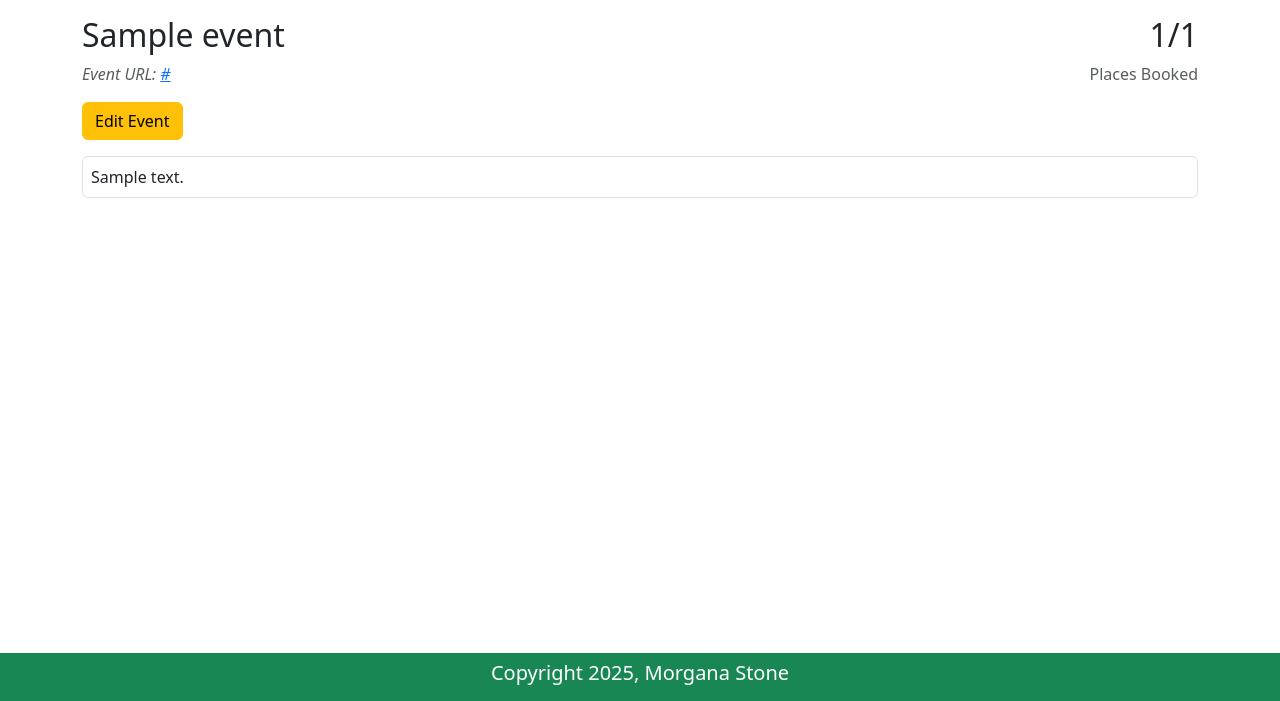
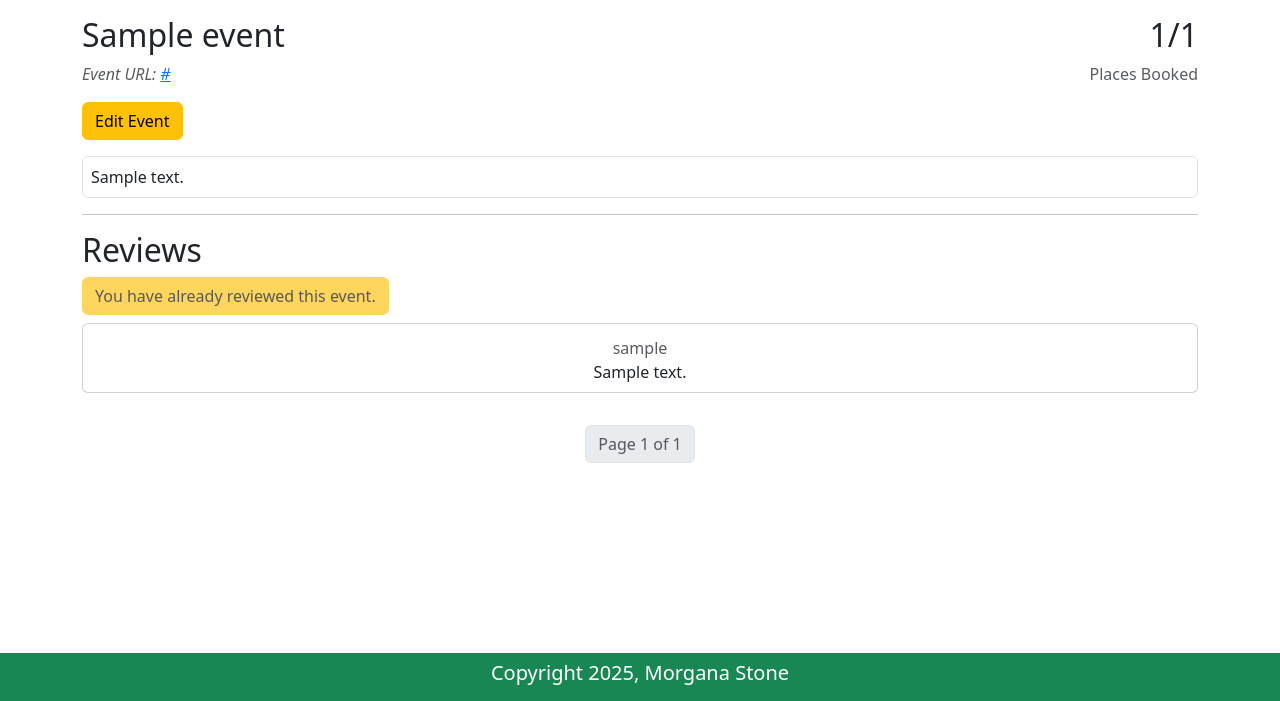
Before and after one commit to Morgana-S/ourglass, a Django app: page /events/1/ in a window 1280 px wide. Shown: the part 99-800 px from the top of the page. Run offline with Django 5.2, Linux system fonts and the light colour scheme; a user stored in the database is signed in; tables that the repository leaves empty hold one stand-in row (values such as "Sample post"); some libraries are stand-ins or nearby versions.

Commit message:
Change event-detail template to show reviews

```diff
--- a/events/templates/events/event-detail.html
+++ b/events/templates/events/event-detail.html
@@ -27,6 +27,77 @@
         <div id="event-body" class="mt-3 px-2 py-2 border rounded">
             {{ event.long_description|safe }}
         </div>
+        <hr>
+    </div>
+</section>
+<section id="event-reviews">
+    <div class="container mt-3">
+        <div id="review-header">
+            <h2>Reviews</h2>
+            {% if user_has_booking %}
+            {% if user_has_reviewed %}
+            <a href="{% url 'review-event' event.id %}" class="btn btn-warning disabled"aria-label="Event already reviewed">You have already reviewed this event.</a>
+            {% else %}
+            <a href="{% url 'review-event' event.id %}" class="btn btn-warning" aria-label="Click here to leave a review for {{ event.event_name }}">Leave a Review</a>
+            {% endif %}
+            {% endif %}
+        </div>
+        <div id="review-body">
+            {% if past_event %}
+            {% if reviews|length > 0 %}
+            {% for review in reviews %}
+            {% if forloop.counter0|divisibleby:3 %}
+            <div class="card-group">
+                {% endif %}
+                {% if review.author == request.user and not review.approved %}
+                <div class="card col-sm-1 col-md-4 col-lg-4 py-2 my-2 gx-2 text-center opacity-75">
+                    <h2 class="review-rating" data-rating="{{ review.rating }}"></h2>
+                    <p class="card-subtitle text-muted">{{ review.author }}</p>
+                    <p class="card-text">{{ review.content }}</p>
+                    <p class="text-warning">This review has not yet been approved.</p>
+                </div>
+                {% elif review.approved %}
+                <div class="card col-sm-1 col-md-4 col-lg-4 py-2 my-2 gx-2 text-center">
+                    <h2 class="review-rating" data-rating="{{ review.rating }}"></h2>
+                    <p class="card-subtitle text-muted">{{ review.author }}</p>
+                    <p class="card-text">{{ review.content }}</p>
+                </div>
+                {% endif %}
+                {% if forloop.counter|divisibleby:3 or forloop.last %}
+            </div>
+            {% endif %}
+            {% endfor %}
+            {% else%}
+            <p>There are no reviews for this event yet.</p>
+            {% endif %}
+            {% else %}
+            <p>This event hasn't happened yet. You can check back here to see the reviews once the event has happened.</p>
+            {% endif %}
+        </div>
+        <!-- Pagination Controls -->
+        <div id="review-pagination">
+            <div class="d-flex justify-content-center my-4">
+                <nav aria-label="Review Navigation">
+                    <ul class="pagination justify-content-center">
+                        {% if reviews.has_previous %}
+                        <li class="page-item">
+                            <a class="page-link" href="?page={{ reviews.previous_page_number }}">Previous</a>
+                        </li>
+                        {% endif %}
+                        <li class="page-item disabled">
+                            <span class="page-link">
+                                Page {{ reviews.number }} of {{ reviews.paginator.num_pages }}
+                            </span>
+                        </li>
+                        {% if reviews.has_next %}
+                        <li class="page-item">
+                            <a class="page-link" href="?page={{ reviews.next_page_number }}">Next</a>
+                        </li>
+                        {% endif %}
+                    </ul>
+                </nav>
+            </div>
+        </div>
     </div>
 </section>
 {% endblock %}
```
